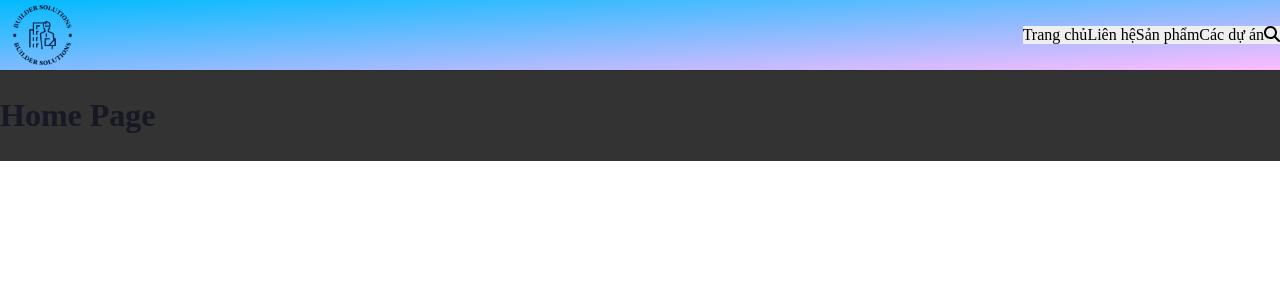
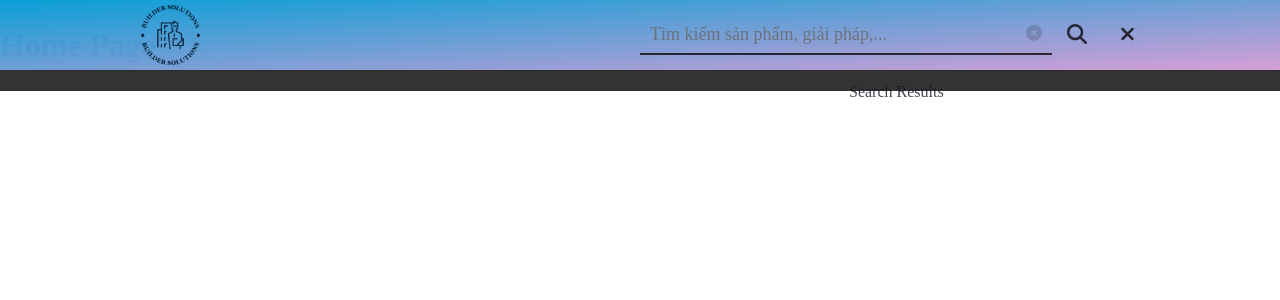
Before and after one commit to kyanhnuce/builder-solutions-ui, a React (Create React App) app: page / in a window 1280 px wide. Shown: the top 300 px of the page. Built offline with nearby package versions, Linux system fonts and the light colour scheme; a web font is replaced by a local one.

Commit message:
UI Header #2 (Input and Main menu)

```diff
--- a/package.json
+++ b/package.json
@@ -11,6 +11,7 @@
     "@testing-library/jest-dom": "^5.16.5",
     "@testing-library/react": "^13.4.0",
     "@testing-library/user-event": "^13.5.0",
+    "@tippyjs/react": "^4.2.6",
     "classnames": "^2.3.2",
     "normalize.css": "^8.0.1",
     "react": "^18.2.0",
--- a/src/App.js
+++ b/src/App.js
@@ -16,7 +16,7 @@ function App() {
 
             if (route.layout) {
               Layout = route.layout;
-            } else if (route.layout) {
+            } else if (route.layout === null) {
               Layout = Fragment;
             }
 
--- a/src/components/GlobalStyles/GlobalStyles.scss
+++ b/src/components/GlobalStyles/GlobalStyles.scss
@@ -60,6 +60,11 @@ a {
   text-decoration: none;
 }
 
+ul li {
+  list-style: none outside none;
+  font-family: var(--font-family);
+}
+
 // fonts embedded
 @font-face {
   font-family: ProximaNova;
--- /dev/null
+++ b/src/components/MainMenu/MainMenu.js
@@ -0,0 +1,26 @@
+/* eslint-disable array-callback-return */
+import classNames from 'classnames/bind';
+import styles from './MainMenu.module.scss';
+
+const cx = classNames.bind(styles);
+
+function MainMenu({
+  to,
+  href,
+  mainMenu = false,
+  mainSearch = false,
+  children,
+  items = [],
+  onClick,
+}) {
+  let Comp = 'button';
+
+  const classes = cx('wrapper', {
+    mainMenu,
+    mainSearch,
+  });
+
+  return <Comp className={classes}>{children}</Comp>;
+}
+
+export default MainMenu;
--- /dev/null
+++ b/src/components/MainMenu/MainMenu.module.scss
@@ -0,0 +1,27 @@
+.wrapper {
+  display: flex;
+  align-items: center;
+  justify-content: center;
+  text-align: center;
+  padding: 0px 30px;
+  height: 7rem;
+  width: 15rem;
+  letter-spacing: 0;
+  background-color: transparent;
+}
+
+.mainMenu {
+  font-size: 1.8rem;
+  line-height: 2.3rem;
+  font-weight: 500;
+  cursor: pointer;
+}
+
+.mainSearch {
+  font-size: 2rem;
+  line-height: 2.3rem;
+  font-weight: 500;
+  height: 100%;
+  width: 7rem;
+  cursor: pointer;
+}
--- /dev/null
+++ b/src/components/MainMenu/index.js
@@ -0,0 +1 @@
+export { default } from './MainMenu';
--- a/src/layouts/DefaultLayout/DefaultLayout.module.scss
+++ b/src/layouts/DefaultLayout/DefaultLayout.module.scss
@@ -8,4 +8,5 @@
   display: flex;
   width: 100%;
   background-color: #333;
+  // margin-top: 7rem;
 }
--- a/src/layouts/components/Header/Header.js
+++ b/src/layouts/components/Header/Header.js
@@ -1,7 +1,6 @@
+import { useState, useEffect } from 'react';
 import classNames from 'classnames/bind';
 import { FontAwesomeIcon } from '@fortawesome/react-fontawesome';
-import images from '~/assets/images';
-import styles from './Header.module.scss';
 import {
   faCircleXmark,
   faMagnifyingGlass,
@@ -9,37 +8,99 @@ import {
   faXmark,
 } from '@fortawesome/free-solid-svg-icons';
 
+import Tippy from '@tippyjs/react/headless';
+import MainMenu from '~/components/MainMenu';
+import images from '~/assets/images';
+import styles from './Header.module.scss';
+
 const cx = classNames.bind(styles);
 
+const MAIN_MENU = [
+  {
+    title: 'Trang chủ',
+    to: '/',
+  },
+  {
+    title: 'Liên hệ',
+    to: '/profile',
+  },
+  {
+    title: 'Sản phẩm',
+    to: '/item',
+  },
+  {
+    title: 'Các dự án',
+    to: '/projects',
+  },
+];
+
 function Header() {
+  const [searchResult, setSearchResult] = useState([]);
+
+  useEffect(() => {
+    setTimeout(() => {
+      setSearchResult([1, 2, 3]);
+    }, 3000);
+  });
+
+  const currentSearch = true;
+
   return (
     <header className={cx('wrapper')}>
       <div className={cx('inner')}>
         <div className={cx('logo')}>
           <img src={images.logo} alt="Logo Company" />
         </div>
-        <div className={cx('actions')}>
-          <button className={cx('home-btn')}>Trang chủ</button>
-          <button className={cx('profile-btn')}>Liên hệ</button>
-          <button className={cx('item-btn')}>Sản phẩm</button>
-          <button className={cx('projects-btn')}>Các dự án</button>
-          <button className={cx('search-btn')}>
-            <FontAwesomeIcon icon={faMagnifyingGlass} />
-            {/* <div className={cx('search-container')}>
-              <input placeholder="Tìm kiếm sản phẩm, giải pháp,..." />
-              <button>
+        {currentSearch ? (
+          <Tippy
+            visible={searchResult.length > 0}
+            interactive
+            render={(attrs) => (
+              <div className={cx('search-result')} tabIndex="-1" {...attrs}>
+                Search Results
+              </div>
+            )}
+          >
+            <div className={cx('search-container')}>
+              <div className={cx('search')}>
+                <input
+                  placeholder="Tìm kiếm sản phẩm, giải pháp,..."
+                  spellCheck={false}
+                />
+                <button className={cx('clear')}>
                   <FontAwesomeIcon icon={faCircleXmark} />
                 </button>
-              <FontAwesomeIcon className={cx('loading')} icon={faSpinner} />
-              <button className={cx('find-btn-logo')}>
+                {/* <FontAwesomeIcon className={cx('loading')} icon={faSpinner} /> */}
+              </div>
+              <div className={cx('button')}>
+                <button className={cx('find-btn')}>
                   <FontAwesomeIcon icon={faMagnifyingGlass} />
                 </button>
-              <button className={cx('close')}>
+                <button className={cx('close-btn')}>
                   <FontAwesomeIcon icon={faXmark} />
                 </button>
-            </div> */}
-          </button>
               </div>
+            </div>
+          </Tippy>
+        ) : (
+          <div className={cx('actions')}>
+            <MainMenu mainMenu items={MAIN_MENU}>
+              Trang chủ
+            </MainMenu>
+            <MainMenu mainMenu items={MAIN_MENU}>
+              Liên hệ
+            </MainMenu>
+            <MainMenu mainMenu items={MAIN_MENU}>
+              Sản phẩm
+            </MainMenu>
+            <MainMenu mainMenu items={MAIN_MENU}>
+              Các dự án
+            </MainMenu>
+            <MainMenu mainSearch>
+              <FontAwesomeIcon icon={faMagnifyingGlass} />
+            </MainMenu>
+          </div>
+        )}
       </div>
     </header>
   );
--- a/src/layouts/components/Header/Header.module.scss
+++ b/src/layouts/components/Header/Header.module.scss
@@ -1,15 +1,19 @@
 .wrapper {
-  //   position: fixed;
+  position: fixed;
   top: 0;
   z-index: 10;
+  display: flex;
+  justify-content: center;
   width: 100%;
   height: 7rem;
   box-shadow: 0px 1px 1px rgb(0 0 0 / 12%);
   background-image: linear-gradient(to bottom right, var(--first), var(--last));
   color: var(--text-color);
+  opacity: 0.8;
 }
 
 .inner {
+  width: 80%;
   height: 100%;
   display: flex;
   align-items: center;
@@ -24,7 +28,85 @@
 }
 
 // Actions
-.action {
+.actions {
+  display: flex;
+  text-align: center;
+  align-items: center;
+  justify-content: flex-end;
+}
+
+// Search
+.search-container {
+  width: 50%;
+  height: 100%;
   display: flex;
   align-items: center;
+  justify-content: flex-end;
+  background: transparent;
+  opacity: 0.8;
 }
+
+.search {
+  flex: 1;
+  position: relative;
+  display: flex;
+  padding-left: 10px;
+  border-top: 0;
+  height: 4rem;
+  border-bottom: solid 2px var(--black);
+
+  input {
+    flex: 1;
+    border: none;
+    outline: none;
+    height: 100%;
+    padding-right: 40px;
+    font-size: 1.8rem;
+    line-height: 1rem;
+    color: var(--black);
+    background-color: transparent;
+  }
+}
+
+.clear,
+.loading {
+  position: absolute;
+  right: 1rem;
+  top: 50%;
+  transform: translateY(-50%);
+  color: rgba(22, 24, 35, 0.24);
+  background-color: transparent;
+}
+
+.loading {
+  animation: spinner 0.8s linear infinite;
+}
+
+@keyframes spinner {
+  from {
+    transform: translateY(-50%) rotate(0);
+  }
+  to {
+    transform: translateY(-50%) rotate(360deg);
+  }
+}
+
+.button {
+  display: flex;
+  align-items: center;
+  height: 100%;
+}
+.find-btn,
+.close-btn {
+  width: 5rem;
+  height: 100%;
+  background-color: transparent;
+  font-size: 2rem;
+  line-height: 2.3rem;
+  font-weight: 500;
+
+  &:hover {
+    cursor: pointer;
+    color: var(--white);
+  }
+}
```
Also changed, not shown: src/components/Popper/Wrapper.js (added, +8 -0 lines), src/components/Popper/Popper.module.scss (added), src/components/Popper/index.js (added), 1 other file (tests, documents, lock files or other folders). Lines whose indentation alone changed are shown as unchanged.
